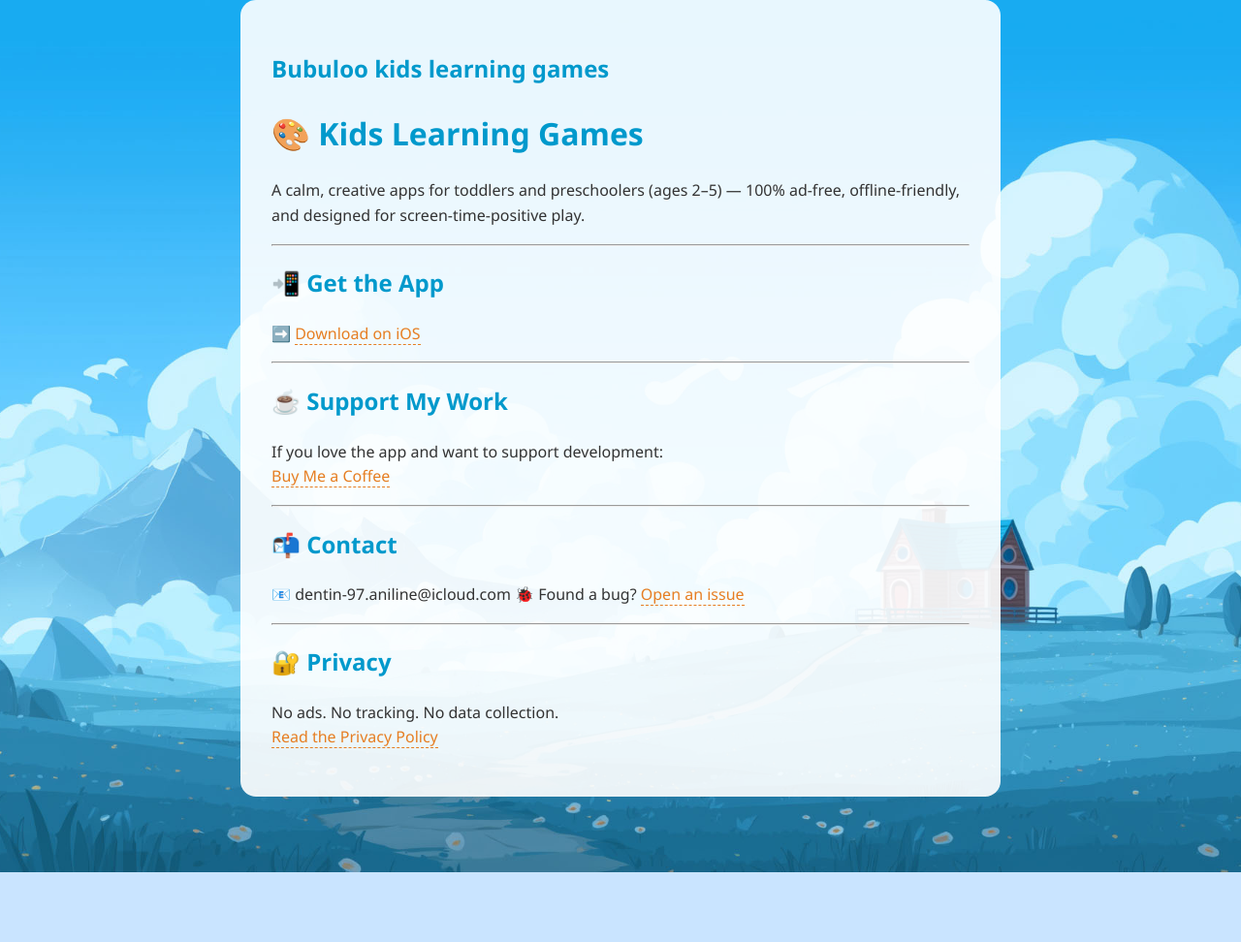
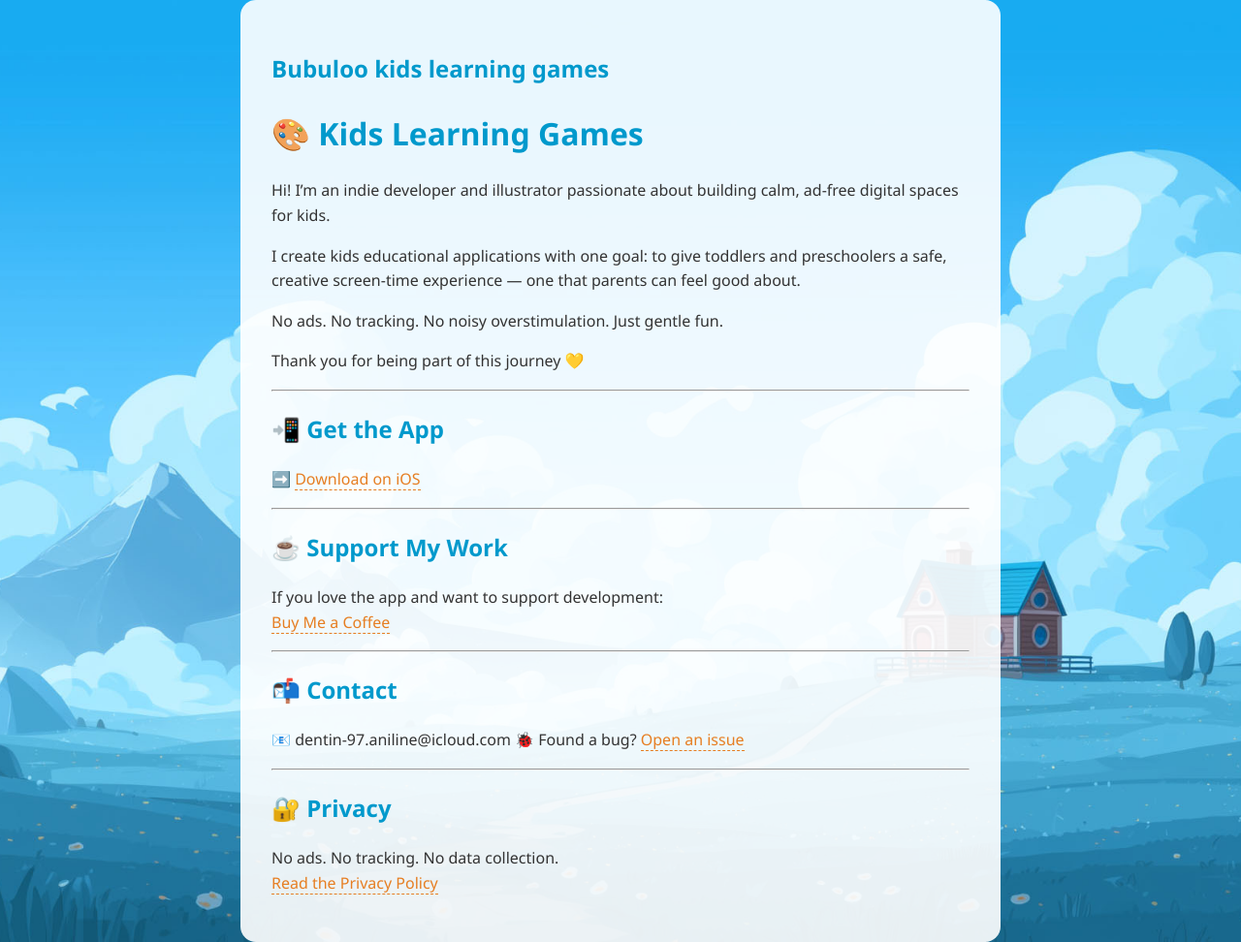
Before and after one commit to MagicScribble/bubuloo-kids-learning-app, a Jekyll site: the page built from index.md, in a window 1280 px wide. Shown: the whole page at 97% size. Built offline with Jekyll 4.4.1, drawn with Linux system fonts in a browser that asks for light colours; our own code applies the rules of GitHub Pages for plain Markdown files; before the commit the page ends 900 px from its top, so only the background shows below that.

Commit message:
Update index.md

```diff
--- a/index.md
+++ b/index.md
@@ -8,7 +8,13 @@
 
 # 🎨 Kids Learning Games
 
-A calm, creative apps for toddlers and preschoolers (ages 2–5) — 100% ad-free, offline-friendly, and designed for screen-time-positive play.
+Hi! I’m an indie developer and illustrator passionate about building calm, ad-free digital spaces for kids.
+
+I create kids educational applications with one goal: to give toddlers and preschoolers a safe, creative screen-time experience — one that parents can feel good about.
+
+No ads. No tracking. No noisy overstimulation. Just gentle fun.
+
+Thank you for being part of this journey 💛
 
 ---
 
```
